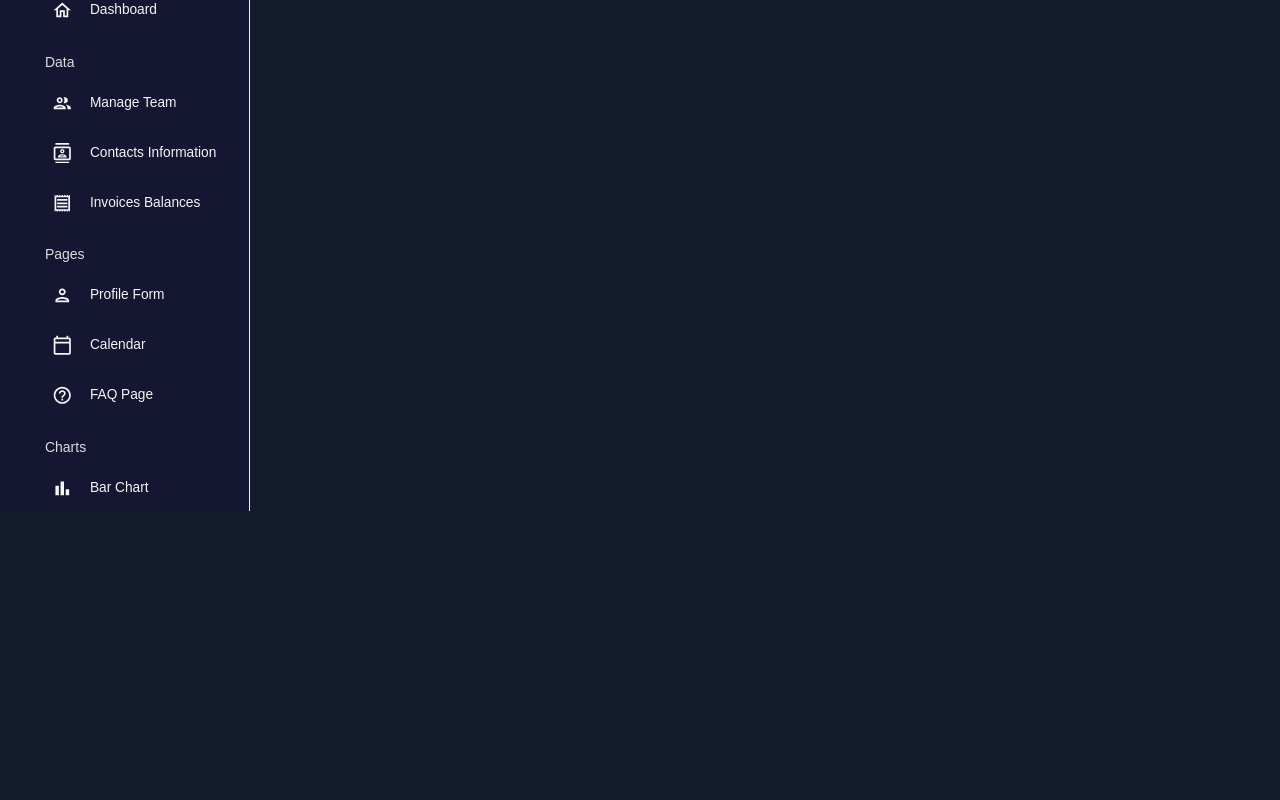
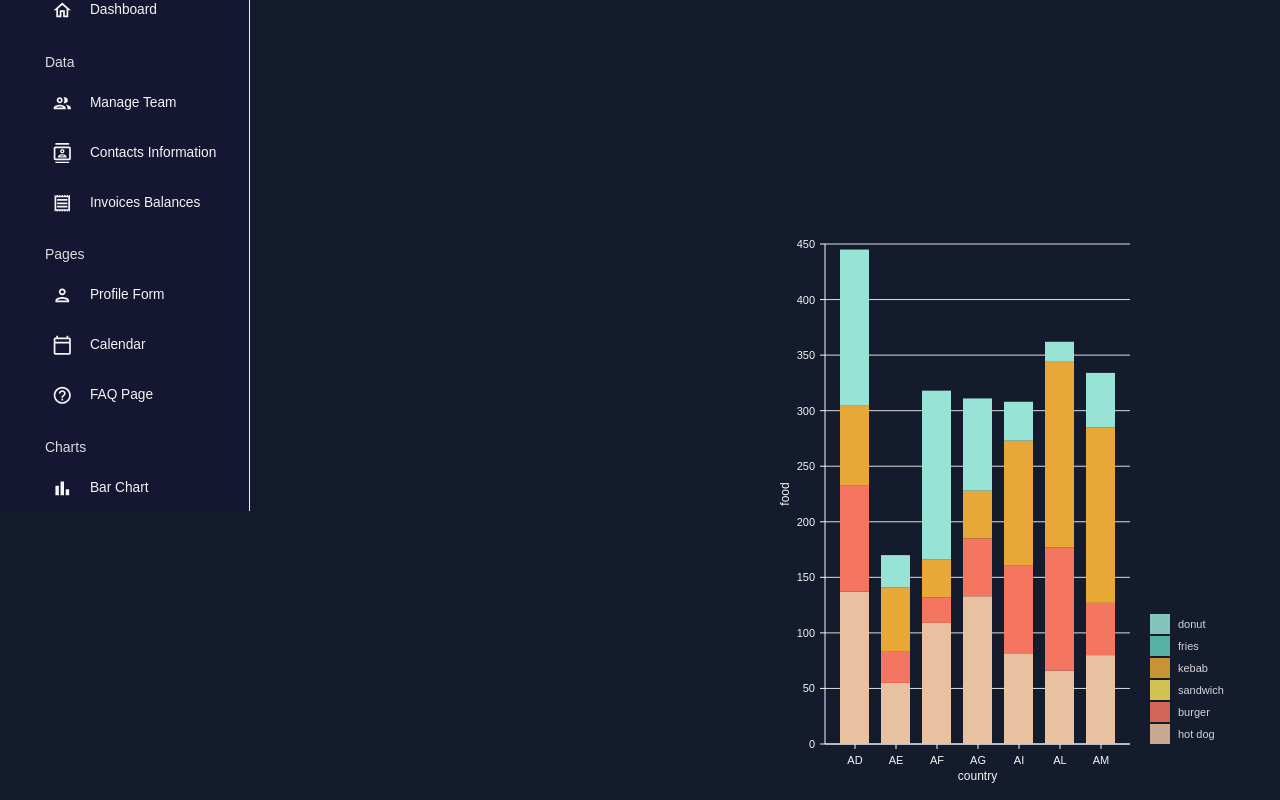
Before and after one commit to stevecoding100/admin-dashboard, a React (Create React App) app: page /bar in a window 1280 px wide. Shown: the part 289-1089 px from the top of the page. Before the commit the page ends 800 px from the top, so only its background shows below. Built offline with nearby package versions, Linux system fonts and the light colour scheme.

Commit message:
fix bar size for mobile

```diff
--- a/src/scenes/bar/index.jsx
+++ b/src/scenes/bar/index.jsx
@@ -1,15 +1,12 @@
-import { Box, useMediaQuery } from "@mui/material";
+import { Box } from "@mui/material";
 import Header from "../../components/Header";
 import BarChart from "../../components/BarChart";
 
 const Bar = () => {
-    // Check if the screen size is small (mobile)
-    const isMobile = useMediaQuery("(max-width:600px)");
-
     return (
         <Box
-            m={isMobile ? "10px" : "20px"}
             sx={{
+                margin: { xs: "10px", md: "20px" },
                 display: "flex",
                 flexDirection: "column",
                 alignItems: "center",
@@ -17,9 +14,9 @@ const Bar = () => {
         >
             <Header title="Bar Chart" subtitle="Simple Bar Chart" />
             <Box
-                height={isMobile ? "50vh" : "75vh"}
-                width={isMobile ? "100%" : "auto"}
                 sx={{
+                    height: { xs: "50vh", md: "75vh" },
+                    width: { xs: "100%", md: "50%" },
                     display: "flex",
                     justifyContent: "center",
                     alignItems: "center",
```
